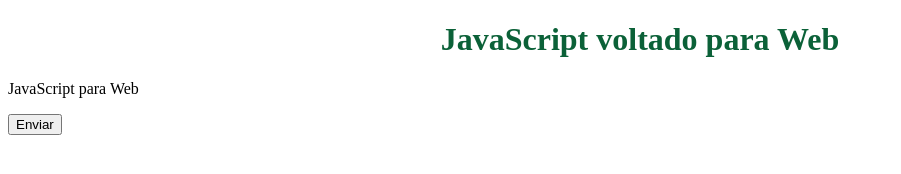
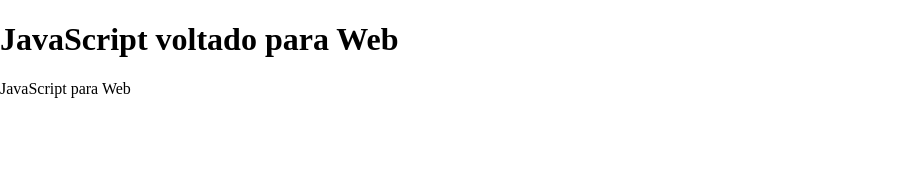
Before and after one commit to TiagoCalori/Pokedex, a plain HTML site: page index.html in a window 1280 px wide. Shown: the whole page, without its empty margins (0-901 px from the left). Drawn offline with nearby package versions, Linux system fonts and the light colour scheme.

Commit message:
Adicionando Normalize CSS no projeto

```diff
--- a/index.html
+++ b/index.html
@@ -4,13 +4,8 @@
     <meta charset="UTF-8">
     <meta name="viewport" content="width=device-width, initial-scale=1.0">
     <title>Podekex</title>
-
-    <style>
-        h1{
-            color: #0B6138;
-            text-align: center;
-        }
-    </style>
+    <link rel="stylesheet" href="https://cdnjs.cloudflare.com/ajax/libs/normalize/8.0.1/normalize.min.css"
+    integrity="sha512-NhSC1YmyruXifcj/KFRWoC561YpHpc5Jtzgvbuzx5VozKpWvQ+4nXhPdFgmx8xqexRcpAglTj9sIBWINXa8x5w==" crossorigin="anonymous" referrerpolicy="no-referrer" />
 
 </head>
 <body>
@@ -18,17 +13,6 @@
 
     <p>JavaScript para Web</p>
 
-    <button id="btnEnviar" type="text">
-        Enviar
-    </button>
-
-
-    <script>
-
-        const btnEnviar = document.getElementById("btnEnviar")
-        btnEnviar.addEventListener("click", function (){
-            console.log("clicou no botão!")
-        })
 
     </script>
 </body>
```
